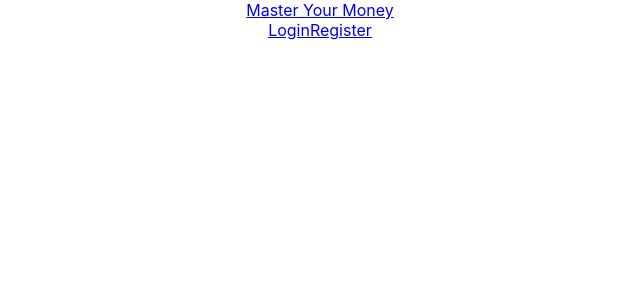
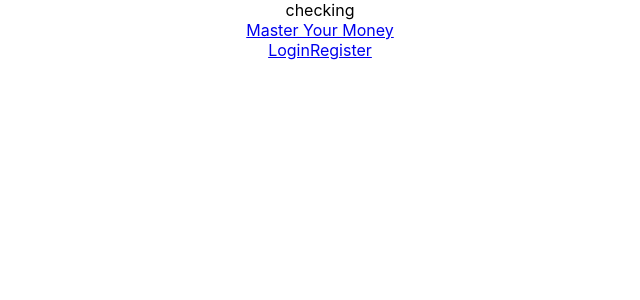
Before and after one commit to master-your-money-bw/frontend, a React (Create React App) app in the folder mym/: page / in a window 1280 px wide. Shown: the top 300 px of the page, without its empty margins (320-960 px from the left). Built offline with nearby package versions, Linux system fonts and the light colour scheme.

Commit message:
seeing if netlify CI is working

```diff
--- a/mym/src/App.js
+++ b/mym/src/App.js
@@ -14,7 +14,8 @@ import PrivateRoute from './components/PrivateRoute';
 function App(props) {
   return (
     <div className="App">
-    <Header />
+      checking
+      <Header />
       <Route path="/" exact component={Homepage}/> {/* will be removed */}
       <Route path="/login" component={Login}/>
       {!props.loggedIn && <Route path="/register" component ={Register}/>}
```
